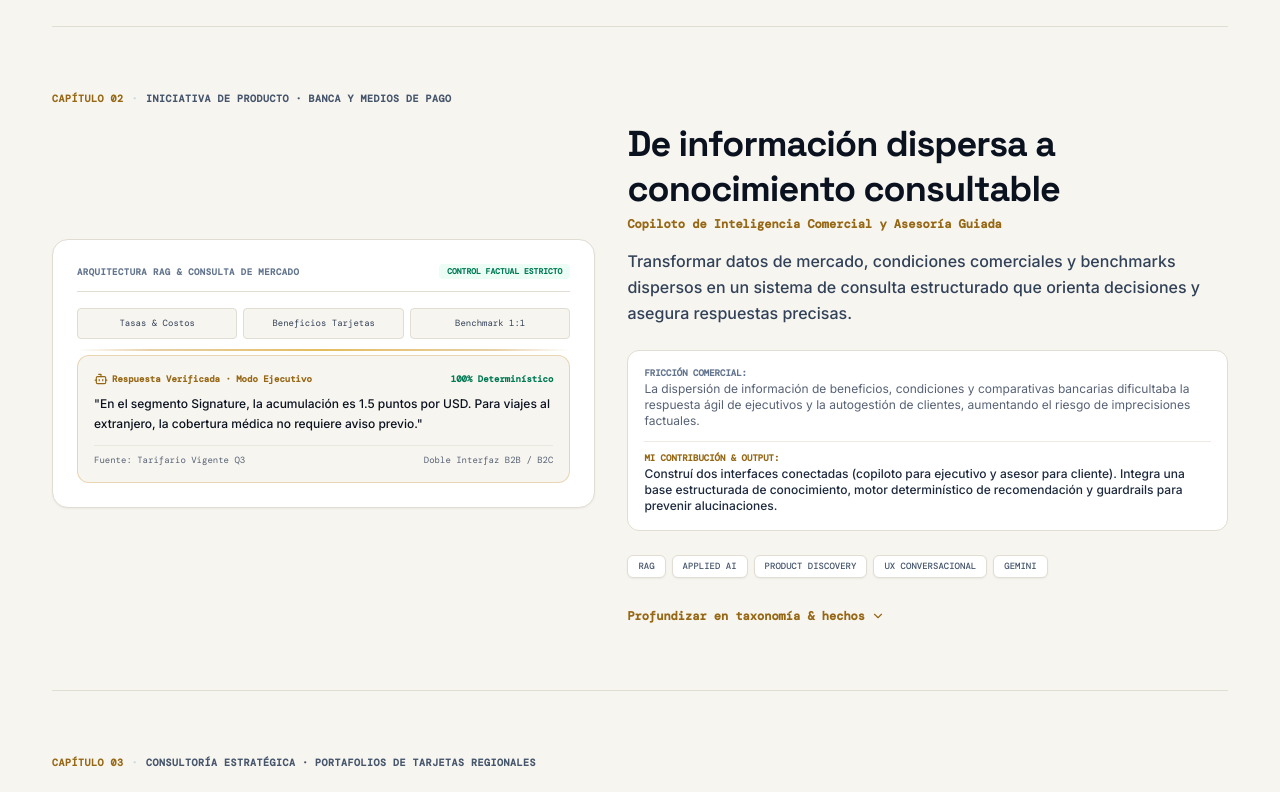
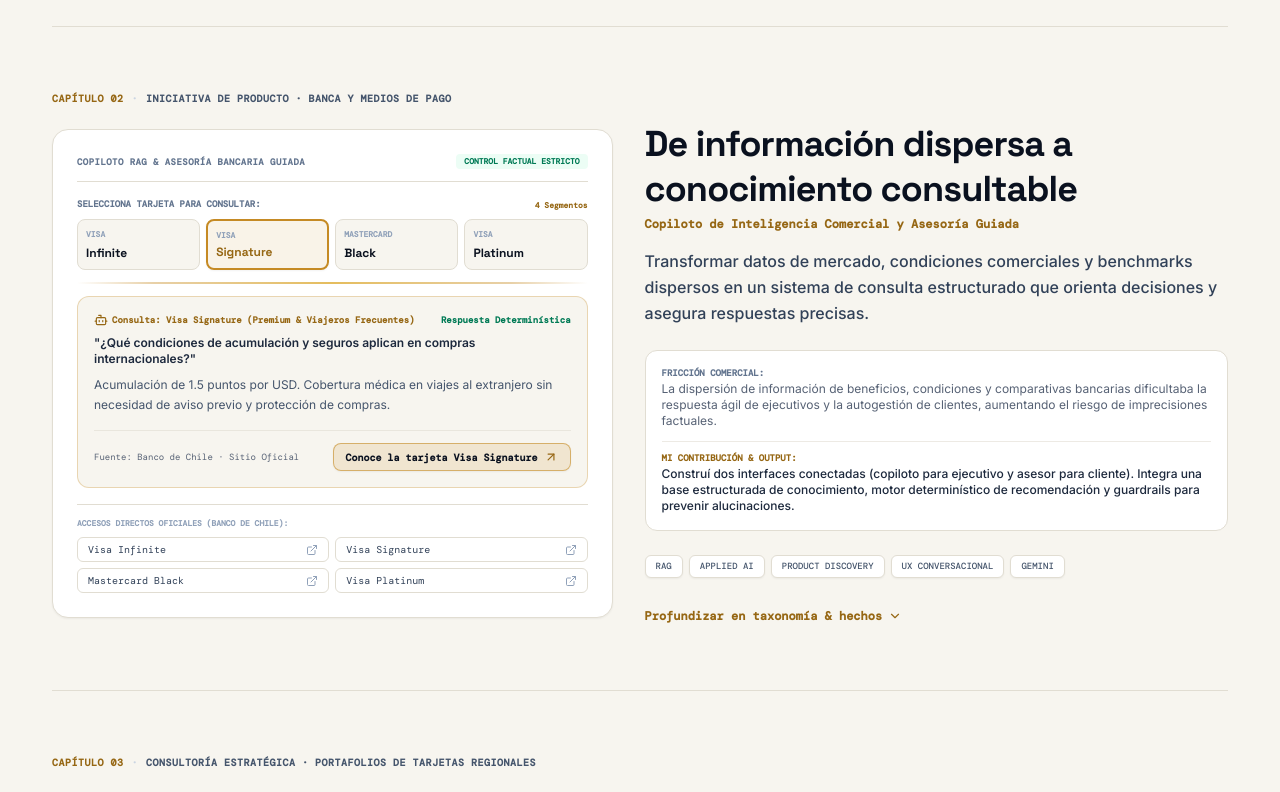
Before and after one commit to IsraelTorresIndustrial/Israel-Torres-Web, a React (Vite) app: page / in a window 1280 px wide. Shown: the part 2940-3732 px from the top of the page. Built offline with nearby package versions, Linux system fonts and the light colour scheme; a web font is replaced by a local one.

Commit message:
feat: connect official card detail links (Infinite, Signature, Black, Platinum)

```diff
--- a/src/components/Projects.tsx
+++ b/src/components/Projects.tsx
@@ -2,12 +2,14 @@
 import {
   ArrowDownRight,
   ArrowRight,
+  ArrowUpRight,
   Bot,
   Building2,
   CheckCircle2,
   ChevronDown,
   ChevronRight,
   ChevronUp,
+  CreditCard,
   Database,
   ExternalLink,
   FileSpreadsheet,
@@ -22,9 +24,10 @@
 import { portfolioData } from '../data';
 
 export function Projects() {
-  const { mainChapters, secondaryProjects } = portfolioData;
+  const { mainChapters, secondaryProjects, cardProducts } = portfolioData;
   const [expandedChapterId, setExpandedChapterId] = useState<string | null>(null);
   const [expandedSecondaryId, setExpandedSecondaryId] = useState<string | null>(null);
+  const [activeCardId, setActiveCardId] = useState<string>('signature');
 
   const toggleChapter = (id: string) => {
     setExpandedChapterId((curr) => (curr === id ? null : id));
@@ -33,6 +36,8 @@
   const toggleSecondary = (id: string) => {
     setExpandedSecondaryId((curr) => (curr === id ? null : id));
   };
+
+  const currentCard = cardProducts?.find((c) => c.id === activeCardId) || cardProducts?.[0];
 
   return (
     <section id="proyectos" className="relative overflow-hidden bg-canvas py-16 md:py-24 border-b border-line">
@@ -215,55 +220,118 @@
               <span className="text-slate-600">{mainChapters[1].context}</span>
             </div>
 
-            <div className="mt-4 grid gap-8 lg:grid-cols-[0.95fr_1.05fr] lg:items-center">
+            <div className="mt-4 grid gap-8 lg:grid-cols-[0.98fr_1.02fr] lg:items-center">
 
-              {/* Left Column: Knowledge Graph to Answer Artifact */}
+              {/* Left Column: Interactive Knowledge Graph to Answer Artifact with Connected Card Links */}
               <div className="order-2 lg:order-1 relative">
                 <div className="rounded-2xl border border-line bg-paper p-6 shadow-xs">
                   <div className="flex items-center justify-between border-b border-line pb-3 text-xs">
                     <span className="font-mono text-[9px] font-bold uppercase tracking-wider text-slate-500">
-                      Arquitectura RAG & Consulta de Mercado
+                      Copiloto RAG & Asesoría Bancaria Guiada
                     </span>
                     <span className="rounded bg-emerald-50 px-2 py-0.5 font-mono text-[8px] uppercase font-bold text-emerald-700">
                       Control Factual Estricto
                     </span>
                   </div>
 
-                  {/* Curated Knowledge Sources flowing via Golden Thread */}
-                  <div className="mt-4 space-y-2.5">
-                    <div className="grid grid-cols-3 gap-1.5 text-center font-mono text-[9px]">
-                      <div className="rounded border border-line bg-canvas p-2 text-slate-700">
-                        Tasas & Costos
+                  {/* Interactive Card Product Selector Tabs */}
+                  <div className="mt-4">
+                    <div className="flex items-center justify-between mb-2">
+                      <span className="font-mono text-[9px] uppercase font-bold text-slate-500">
+                        Selecciona tarjeta para consultar:
+                      </span>
+                      <span className="font-mono text-[8px] text-gold-deep font-semibold">
+                        4 Segmentos
+                      </span>
                     </div>
-                      <div className="rounded border border-line bg-canvas p-2 text-slate-700">
-                        Beneficios Tarjetas
-                      </div>
-                      <div className="rounded border border-line bg-canvas p-2 text-slate-700">
-                        Benchmark 1:1
+
+                    <div className="grid grid-cols-2 sm:grid-cols-4 gap-1.5">
+                      {cardProducts?.map((card) => {
+                        const isSelected = card.id === activeCardId;
+                        return (
+                          <button
+                            key={card.id}
+                            type="button"
+                            onClick={() => setActiveCardId(card.id)}
+                            className={`rounded-lg p-2 text-left transition-all flex flex-col justify-between ${
+                              isSelected
+                                ? 'border-2 border-gold bg-gold/10 shadow-xs'
+                                : 'border border-line bg-canvas hover:border-slate-300'
+                            }`}
+                          >
+                            <span className="font-mono text-[8px] uppercase font-bold text-slate-400">
+                              {card.brand}
+                            </span>
+                            <span className={`mt-1 font-display text-xs font-bold leading-tight ${isSelected ? 'text-gold-deep' : 'text-ink'}`}>
+                              {card.name.replace('Visa ', '').replace('Mastercard ', '')}
+                            </span>
+                          </button>
+                        );
+                      })}
                     </div>
                   </div>
 
-                    {/* Connecting Thread Conduit */}
-                    <div className="h-[2px] w-full golden-thread my-1" aria-hidden="true" />
+                  {/* Connecting Golden Thread Conduit */}
+                  <div className="h-[2px] w-full golden-thread my-3" aria-hidden="true" />
 
-                    {/* Factual Response Card */}
+                  {/* Factual Response Card for Active Card */}
+                  {currentCard && (
                     <div className="rounded-xl border border-gold/30 bg-canvas p-4 text-xs">
-                      <div className="flex items-center justify-between text-gold-deep font-mono text-[9px] font-bold">
+
+                      <div className="flex flex-wrap items-center justify-between gap-1 text-gold-deep font-mono text-[9px] font-bold">
                         <span className="flex items-center gap-1">
                           <Bot className="h-3.5 w-3.5" />
-                          Respuesta Verificada · Modo Ejecutivo
+                          Consulta: {currentCard.name} ({currentCard.segment})
                         </span>
-                        <span className="text-emerald-700">100% Determinístico</span>
+                        <span className="text-emerald-700">Respuesta Determinística</span>
                       </div>
-                      <p className="mt-2 text-xs text-ink font-medium leading-relaxed">
-                        "En el segmento Signature, la acumulación es 1.5 puntos por USD. Para viajes al extranjero, la cobertura médica no requiere aviso previo."
+
+                      <p className="mt-2 text-xs font-semibold text-slate-800">
+                        "{currentCard.query}"
                       </p>
-                      <div className="mt-3 pt-2 border-t border-line/60 flex items-center justify-between text-[9px] font-mono text-muted">
-                        <span>Fuente: Tarifario Vigente Q3</span>
-                        <span>Doble Interfaz B2B / B2C</span>
+
+                      <p className="mt-2 text-xs text-slate-600 leading-relaxed">
+                        {currentCard.answer}
+                      </p>
+
+                      {/* Explicit Connected "Conoce la tarjeta" Button */}
+                      <div className="mt-4 pt-3 border-t border-line/60 flex flex-wrap items-center justify-between gap-2">
+                        <span className="text-[9px] font-mono text-muted">
+                          Fuente: Banco de Chile · Sitio Oficial
+                        </span>
+                        <a
+                          href={currentCard.url}
+                          target="_blank"
+                          rel="noreferrer"
+                          className="inline-flex items-center gap-1.5 rounded-lg border border-gold/60 bg-gold/15 px-3 py-1.5 font-mono text-[10px] font-bold text-ink hover:bg-gold hover:text-white transition-all shadow-xs"
+                        >
+                          Conoce la tarjeta {currentCard.name} <ArrowUpRight className="h-3.5 w-3.5 text-gold-deep" />
+                        </a>
                       </div>
                     </div>
+                  )}
+
+                  {/* Direct Link Grid for All 4 Cards */}
+                  <div className="mt-4 pt-3 border-t border-line">
+                    <span className="font-mono text-[8px] uppercase font-bold text-slate-400 block mb-2">
+                      Accesos directos oficiales (Banco de Chile):
+                    </span>
+                    <div className="grid grid-cols-2 gap-1.5 text-[10px] font-mono">
+                      {cardProducts?.map((card) => (
+                        <a
+                          key={card.id}
+                          href={card.url}
+                          target="_blank"
+                          rel="noreferrer"
+                          className="flex items-center justify-between rounded-md border border-line bg-paper px-2.5 py-1 text-slate-700 hover:border-gold/50 hover:text-gold-deep transition-colors"
+                        >
+                          <span className="truncate">{card.name}</span>
+                          <ExternalLink className="h-3 w-3 shrink-0 ml-1 text-slate-400" />
+                        </a>
+                      ))}
                     </div>
+                  </div>
+
                 </div>
               </div>
 
--- a/src/data.ts
+++ b/src/data.ts
@@ -17,6 +17,16 @@
   tags: string[];
   visual: 'presentation' | 'knowledge' | 'crm' | 'control' | 'content' | 'tracker';
   isFlagship?: boolean;
+}
+
+export interface CardProduct {
+  id: string;
+  name: string;
+  brand: 'Visa' | 'Mastercard';
+  segment: string;
+  query: string;
+  answer: string;
+  url: string;
 }
 
 export const portfolioData = {
@@ -43,6 +53,45 @@
     'Coordinación de +30 equipos',
     'Prototipado con IA',
   ],
+
+  cardProducts: [
+    {
+      id: 'infinite',
+      name: 'Visa Infinite',
+      brand: 'Visa',
+      segment: 'High Net Worth & Travel',
+      query: '¿Cuáles son los beneficios de viaje y salones VIP para Visa Infinite?',
+      answer: 'Acumulación preferente en Dólares Premio, acceso ilimitado a Salones VIP Pacific Club y cobertura médica internacional sin deducible.',
+      url: 'https://sitiospublicos.bancochile.cl/personas/tarjetas/detalle/visa-infinite',
+    },
+    {
+      id: 'signature',
+      name: 'Visa Signature',
+      brand: 'Visa',
+      segment: 'Premium & Viajeros Frecuentes',
+      query: '¿Qué condiciones de acumulación y seguros aplican en compras internacionales?',
+      answer: 'Acumulación de 1.5 puntos por USD. Cobertura médica en viajes al extranjero sin necesidad de aviso previo y protección de compras.',
+      url: 'https://sitiospublicos.bancochile.cl/personas/tarjetas/detalle/visa-signature',
+    },
+    {
+      id: 'black',
+      name: 'Mastercard Black',
+      brand: 'Mastercard',
+      segment: 'Elite & Lifestyle',
+      query: '¿Qué accesos y concierge ofrece Mastercard Black para el titular?',
+      answer: 'Membresía Mastercard Airport Experiences por LoungeKey, servicio de Concierge global 24/7 y garantía extendida en compras.',
+      url: 'https://sitiospublicos.bancochile.cl/personas/tarjetas/detalle/mastercard-black',
+    },
+    {
+      id: 'platinum',
+      name: 'Visa Platinum',
+      brand: 'Visa',
+      segment: 'Mid-High & Beneficios',
+      query: '¿Cuáles son los beneficios para compras y protección de precio?',
+      answer: 'Protección de compras y precios, acumulación en programa de fidelización y asistencia médica internacional.',
+      url: 'https://sitiospublicos.bancochile.cl/personas/tarjetas/detalle/visa-platinum',
+    },
+  ] as CardProduct[],
 
   narrativeSpine: {
     eyebrow: '01 / Mecanismo Diferencial',
```
Lines whose indentation alone changed are shown as unchanged.
